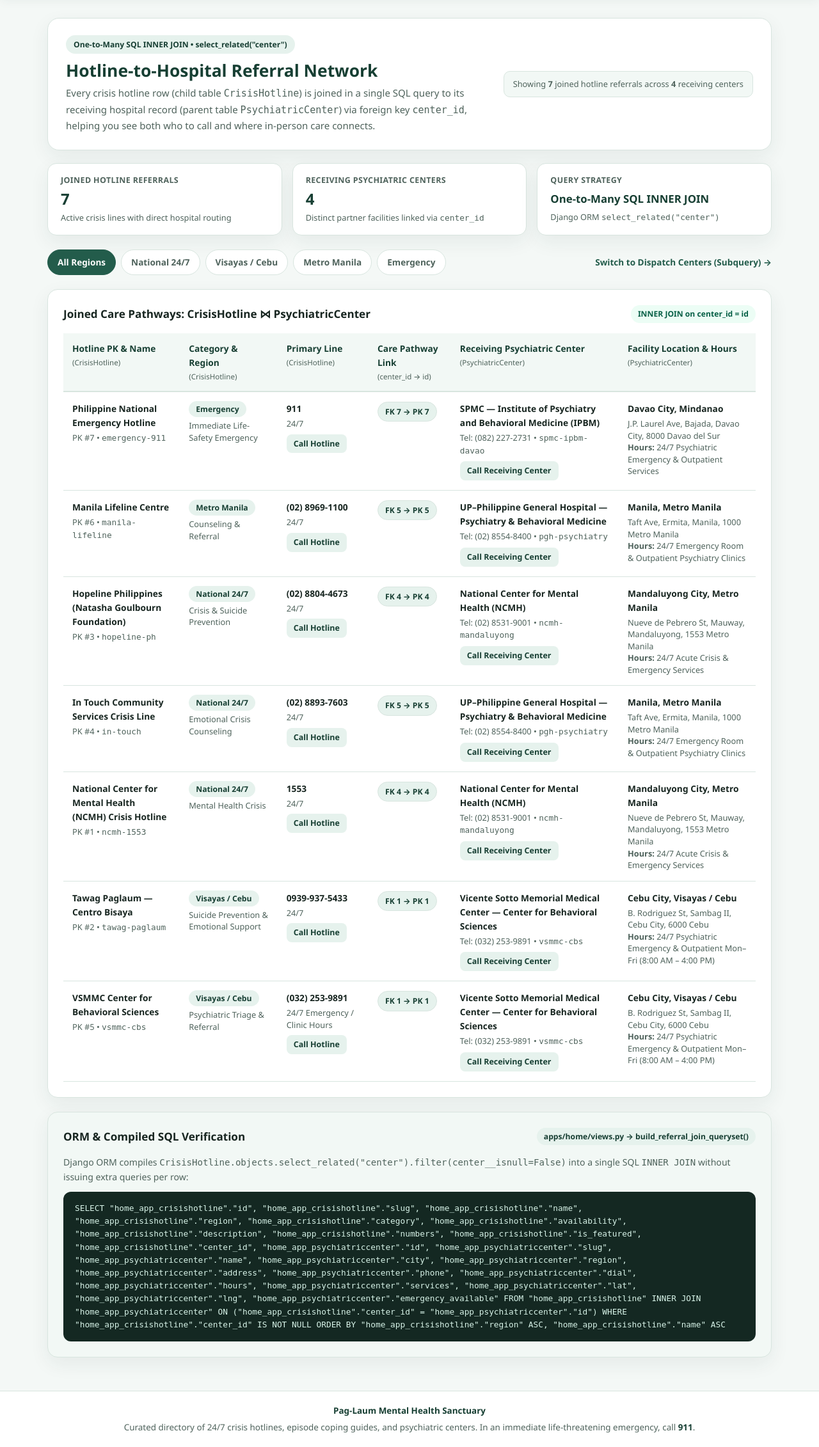
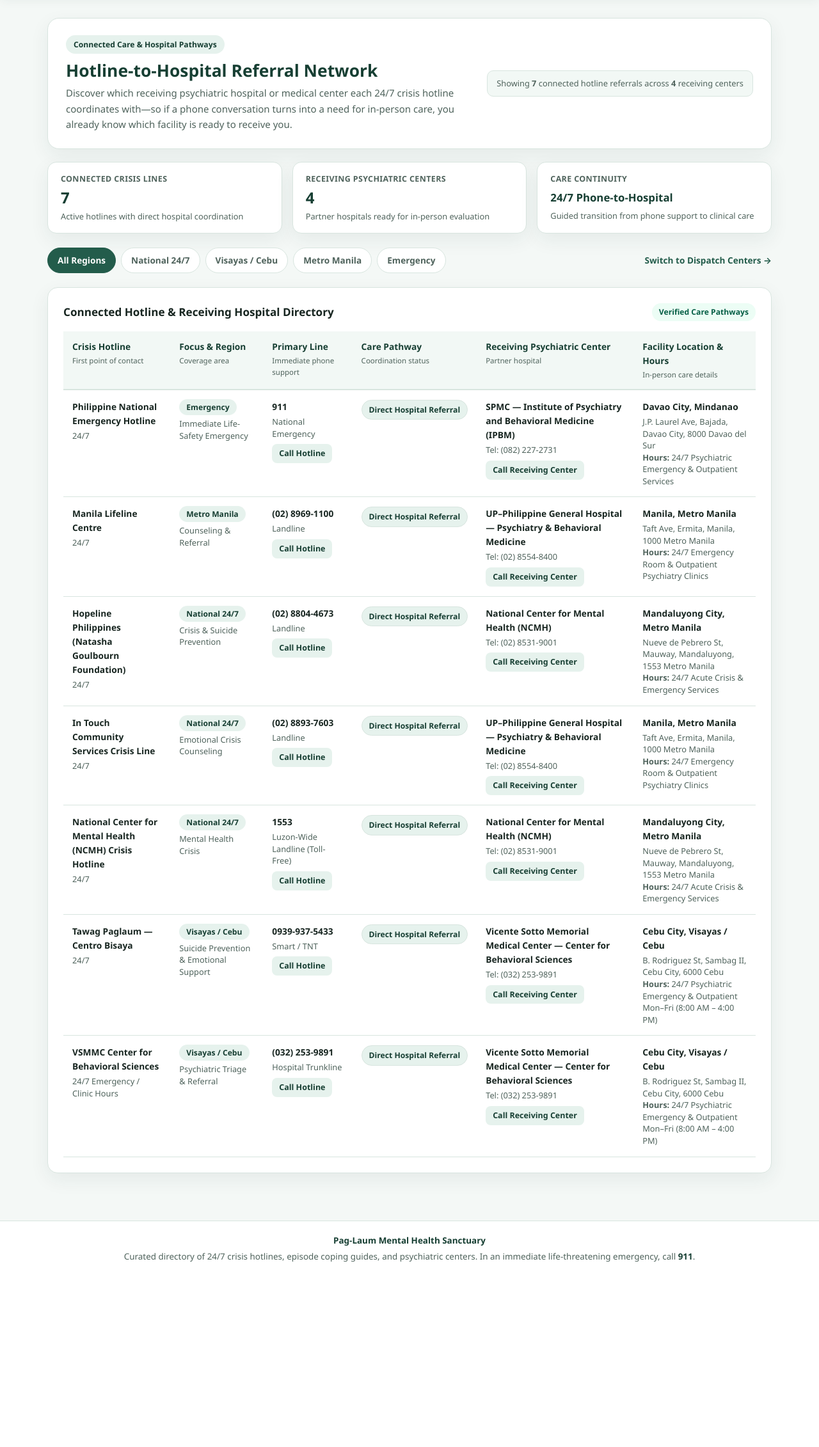
Before and after one commit to Kashkinnn/Pag-Laum, a Django app: page /home/referral-network/ in a window 1280 px wide. Shown: the part 122-2384 px from the top of the page at 64% size. After the commit the page ends 2095 px from the top, so only its background shows below. Run offline with Django 5.2, Linux system fonts and the light colour scheme; the visitor is signed in with stand-in values (Sample User, id 1); data comes from the database, SQL or seed files in the repository.

Commit message:
refactor(ui-referral-join): remove raw SQL blocks and database jargon from Referral Network screen

```diff
--- a/apps/home/templates/home/referral_join.html
+++ b/apps/home/templates/home/referral_join.html
@@ -1,43 +1,43 @@
 {% extends "home/home.html" %}
 
-{% block title %}Referral Network (SQL JOIN) - Pag-Laum{% endblock %}
+{% block title %}Referral Network - Pag-Laum{% endblock %}
 
 {% block main_content %}
 <section class="page-banner">
     <div>
-        <div class="relational-eyebrow">One-to-Many SQL INNER JOIN &bull; select_related("center")</div>
+        <div class="relational-eyebrow">Connected Care &amp; Hospital Pathways</div>
         <h1>Hotline-to-Hospital Referral Network</h1>
         <p>
-            Every crisis hotline row (child table <code>CrisisHotline</code>) is joined in a single SQL query
-            to its receiving hospital record (parent table <code>PsychiatricCenter</code>) via foreign key
-            <code>center_id</code>, helping you see both who to call and where in-person care connects.
+            Discover which receiving psychiatric hospital or medical center each 24/7 crisis hotline
+            coordinates with&mdash;so if a phone conversation turns into a need for in-person care,
+            you already know which facility is ready to receive you.
         </p>
     </div>
     <div class="static-disclaimer">
-        Showing <strong>{{ total_joined_count }}</strong> joined hotline referral{{ total_joined_count|pluralize }}
+        Showing <strong>{{ total_joined_count }}</strong> connected hotline referral{{ total_joined_count|pluralize }}
         across <strong>{{ distinct_centers_count }}</strong> receiving center{{ distinct_centers_count|pluralize }}
     </div>
 </section>
 
 <section class="relational-metrics-strip" aria-label="Referral network summary">
     <div class="relational-metric-card">
-        <span class="metric-label">Joined Hotline Referrals</span>
+        <span class="metric-label">Connected Crisis Lines</span>
         <strong class="metric-value">{{ total_joined_count }}</strong>
-        <span class="metric-sub">Active crisis lines with direct hospital routing</span>
+        <span class="metric-sub">Active hotlines with direct hospital coordination</span>
     </div>
     <div class="relational-metric-card">
         <span class="metric-label">Receiving Psychiatric Centers</span>
         <strong class="metric-value">{{ distinct_centers_count }}</strong>
-        <span class="metric-sub">Distinct partner facilities linked via <code>center_id</code></span>
+        <span class="metric-sub">Partner hospitals ready for in-person evaluation</span>
     </div>
     <div class="relational-metric-card">
-        <span class="metric-label">Query Strategy</span>
-        <strong class="metric-value metric-value-sm">One-to-Many SQL INNER JOIN</strong>
-        <span class="metric-sub">Django ORM <code>select_related("center")</code></span>
+        <span class="metric-label">Care Continuity</span>
+        <strong class="metric-value metric-value-sm">24/7 Phone-to-Hospital</strong>
+        <span class="metric-sub">Guided transition from phone support to clinical care</span>
     </div>
 </section>
 
-<section class="filter-toolbar" aria-label="Filter joined referral rows by region">
+<section class="filter-toolbar" aria-label="Filter referral pathways by region">
     <div class="filter-pills" role="group" aria-label="Filter by hotline region">
         {% for region in regions %}
         <a
@@ -49,26 +49,26 @@
         {% endfor %}
     </div>
     <a href="{{ dispatch_subquery_url }}" class="panel-more-link">
-        Switch to Dispatch Centers (Subquery) &rarr;
+        Switch to Dispatch Centers &rarr;
     </a>
 </section>
 
-<section class="panel-card relational-table-card" aria-label="Joined CrisisHotline and PsychiatricCenter records">
+<section class="panel-card relational-table-card" aria-label="Connected Crisis Hotlines and Receiving Psychiatric Centers">
     <div class="panel-header">
-        <h3>Joined Care Pathways: CrisisHotline &bowtie; PsychiatricCenter</h3>
-        <span class="badge-hours">INNER JOIN on center_id = id</span>
+        <h3>Connected Hotline &amp; Receiving Hospital Directory</h3>
+        <span class="badge-hours">Verified Care Pathways</span>
     </div>
 
     <div class="table-responsive">
         <table class="relational-table">
             <thead>
                 <tr>
-                    <th>Hotline PK &amp; Name <span class="th-sub">(CrisisHotline)</span></th>
-                    <th>Category &amp; Region <span class="th-sub">(CrisisHotline)</span></th>
-                    <th>Primary Line <span class="th-sub">(CrisisHotline)</span></th>
-                    <th>Care Pathway Link <span class="th-sub">(center_id &rarr; id)</span></th>
-                    <th>Receiving Psychiatric Center <span class="th-sub">(PsychiatricCenter)</span></th>
-                    <th>Facility Location &amp; Hours <span class="th-sub">(PsychiatricCenter)</span></th>
+                    <th>Crisis Hotline <span class="th-sub">First point of contact</span></th>
+                    <th>Focus &amp; Region <span class="th-sub">Coverage area</span></th>
+                    <th>Primary Line <span class="th-sub">Immediate phone support</span></th>
+                    <th>Care Pathway <span class="th-sub">Coordination status</span></th>
+                    <th>Receiving Psychiatric Center <span class="th-sub">Partner hospital</span></th>
+                    <th>Facility Location &amp; Hours <span class="th-sub">In-person care details</span></th>
                 </tr>
             </thead>
             <tbody>
@@ -76,7 +76,7 @@
                 <tr>
                     <td>
                         <div class="cell-primary">{{ hotline.name }}</div>
-                        <div class="cell-meta">PK #{{ hotline.id }} &bull; <code>{{ hotline.slug }}</code></div>
+                        <div class="cell-meta">{{ hotline.availability }}</div>
                     </td>
                     <td>
                         <span class="badge-region">{{ hotline.region }}</span>
@@ -85,20 +85,18 @@
                     <td>
                         {% if hotline.numbers %}
                         <div class="cell-primary">{{ hotline.numbers.0.phone }}</div>
-                        <div class="cell-meta">{{ hotline.availability }}</div>
+                        <div class="cell-meta">{{ hotline.numbers.0.label }}</div>
                         <a href="tel:{{ hotline.numbers.0.dial }}" class="table-call-link">Call Hotline</a>
                         {% else %}
                         <span class="cell-meta">{{ hotline.availability }}</span>
                         {% endif %}
                     </td>
                     <td>
-                        <span class="fk-pill">FK {{ hotline.center_id }} &rarr; PK {{ hotline.center.id }}</span>
+                        <span class="fk-pill">Direct Hospital Referral</span>
                     </td>
                     <td>
                         <div class="cell-primary">{{ hotline.center.name }}</div>
-                        <div class="cell-meta">
-                            Tel: {{ hotline.center.phone }} &bull; <code>{{ hotline.center.slug }}</code>
-                        </div>
+                        <div class="cell-meta">Tel: {{ hotline.center.phone }}</div>
                         <a href="tel:{{ hotline.center.dial }}" class="table-call-link">Call Receiving Center</a>
                     </td>
                     <td>
@@ -109,23 +107,11 @@
                 </tr>
                 {% empty %}
                 <tr>
-                    <td colspan="6" class="empty-table-cell">No joined referral records matched this region filter.</td>
+                    <td colspan="6" class="empty-table-cell">No referral pathways matched this region filter.</td>
                 </tr>
                 {% endfor %}
             </tbody>
         </table>
     </div>
 </section>
-
-<section class="panel-card sql-proof-card" aria-label="Django ORM and generated SQL verification">
-    <div class="panel-header">
-        <h3>ORM &amp; Compiled SQL Verification</h3>
-        <span class="badge-region">apps/home/views.py &rarr; build_referral_join_queryset()</span>
-    </div>
-    <p class="hotline-desc" style="margin-bottom: 12px;">
-        Django ORM compiles <code>CrisisHotline.objects.select_related("center").filter(center__isnull=False)</code>
-        into a single SQL <code>INNER JOIN</code> without issuing extra queries per row:
-    </p>
-    <pre class="sql-code-block"><code>{{ generated_sql }}</code></pre>
-</section>
 {% endblock %}
--- a/apps/home/tests.py
+++ b/apps/home/tests.py
@@ -219,7 +219,8 @@ class RelationalDatabaseOperationsTests(TestCase):
         self.assertContains(response, "Tawag Paglaum")
         self.assertContains(response, "Vicente Sotto Memorial Medical Center")
         self.assertContains(response, "B. Rodriguez St")
-        self.assertContains(response, "INNER JOIN")
+        self.assertContains(response, "Direct Hospital Referral")
+        self.assertNotContains(response, "ORM &amp; Compiled SQL Verification")
 
         filtered_resp = self.client.get(self.referral_join_url, {"region": "Visayas / Cebu"})
         self.assertEqual(filtered_resp.status_code, 200)
```
